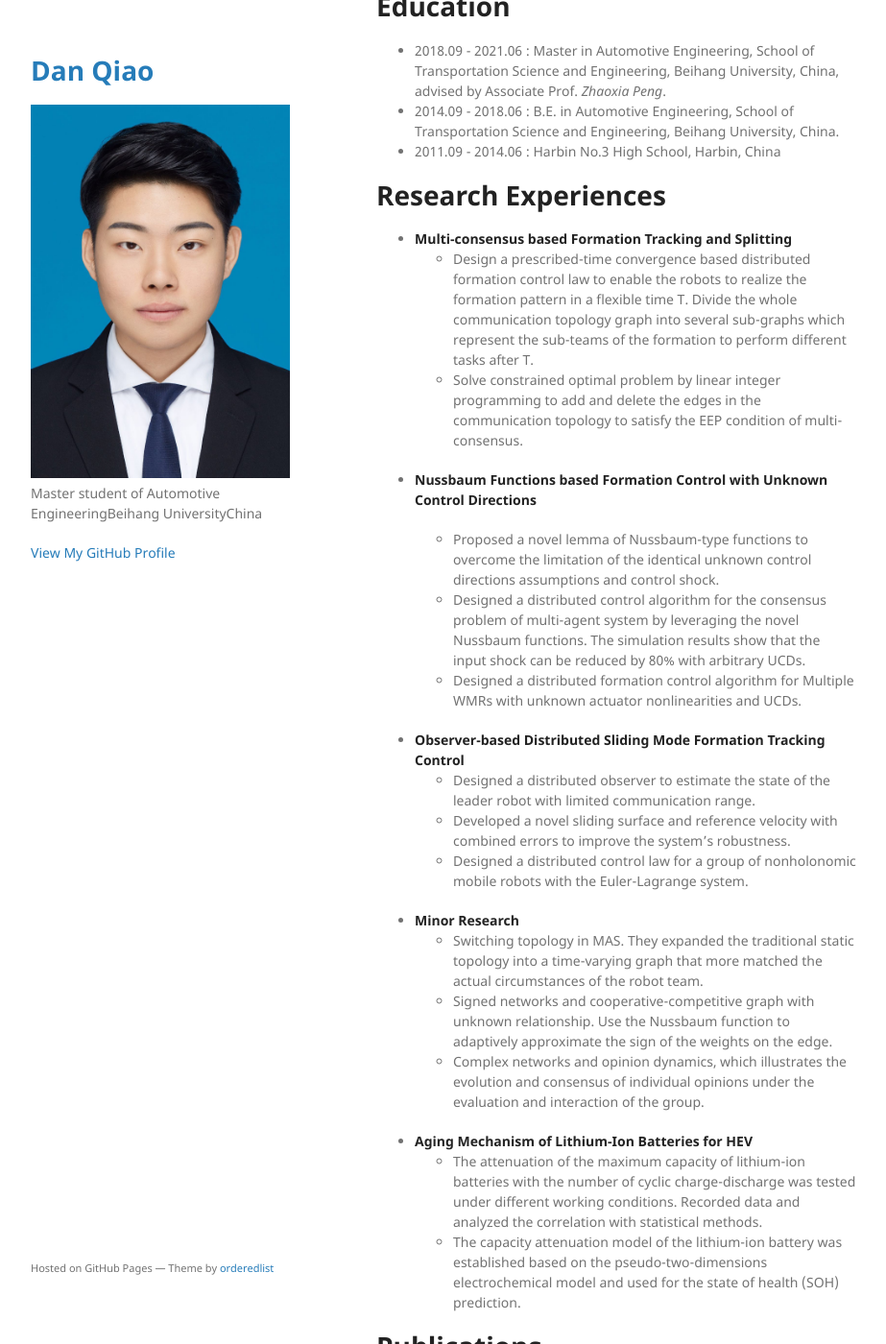
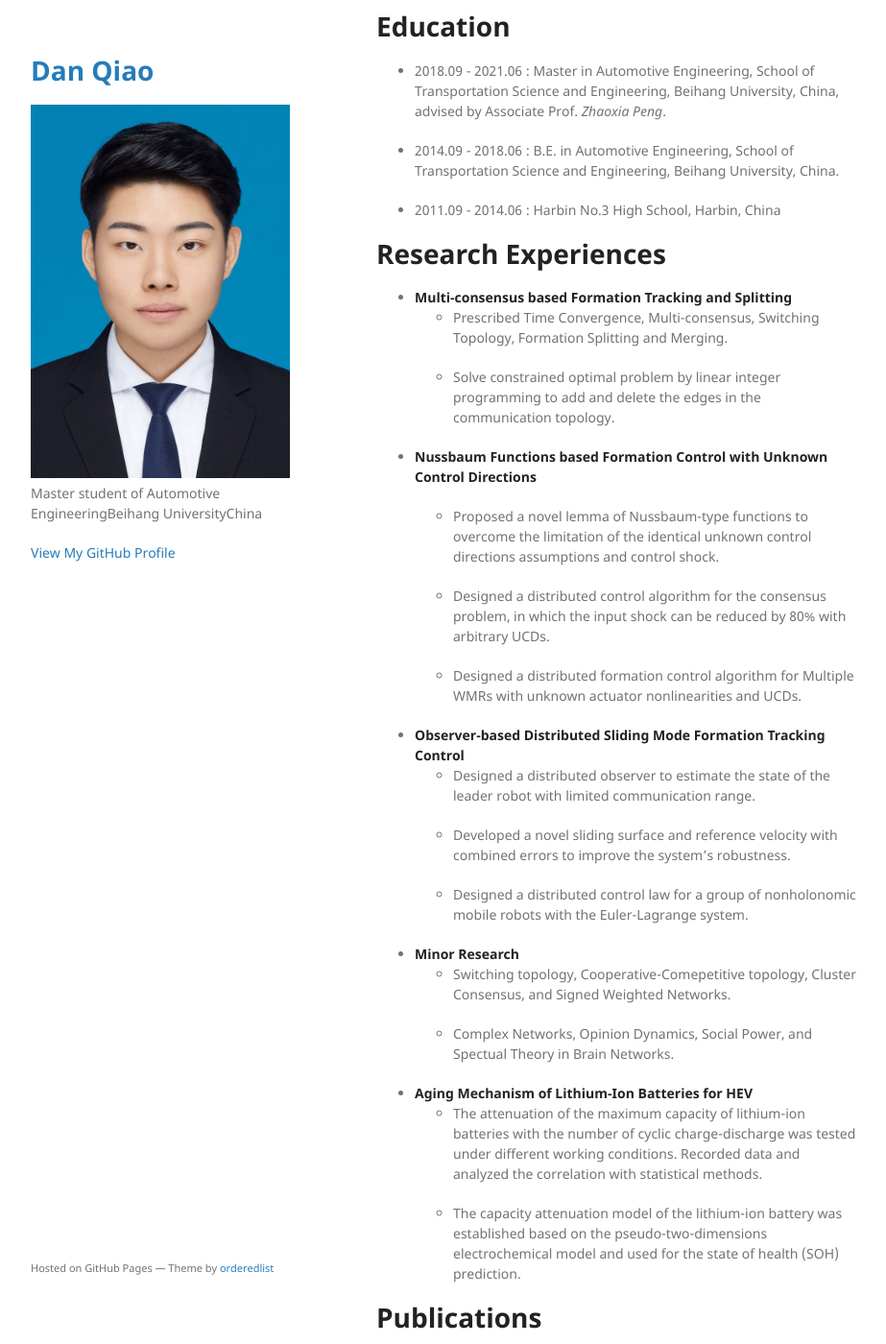
Before and after one commit to qiaodanbuaa/qiaodanbuaa.github.io, a Jekyll site: the page built from index.md, in a window 1280 px wide and 1400 px high, scrolled down 346 px. Shown: the whole window at 96% size, without its empty margins (178-1101 px from the left). Built offline with Jekyll 4.4.1, drawn with Linux system fonts in a browser that asks for light colours; our own code applies the rules of GitHub Pages for plain Markdown files; some of the changed text lies outside the part shown.

Commit message:
Update index.md

```diff
--- a/index.md
+++ b/index.md
@@ -5,38 +5,46 @@
 
 # About Me
 
-I’m currently a Master student in Automotive Engineering advised by Associate Prof. [Zhaoxia Peng](http://transportation.buaa.edu.cn/info/1092/4827.htm), at School of Transportation Science and Engineering, Beihang University. My research interests include **MAS, MRS, formation control, MARL, and Distributed Networked System**.
+I’m currently a Master student in Automotive Engineering advised by Associate Prof. [Zhaoxia Peng](http://transportation.buaa.edu.cn/info/1092/4827.htm), at School of Transportation Science and Engineering, Beihang University. My research interests include **Multi-agent System, Multi-robot Formation Control, Multi-agent Reinforcement Learning**.
 
 
 # Education
 
 *   2018.09 - 2021.06 : Master in Automotive Engineering, School of Transportation Science and Engineering, Beihang University, China, advised by Associate Prof. _Zhaoxia Peng_.
+
 *   2014.09 - 2018.06 : B.E. in Automotive Engineering, School of Transportation Science and Engineering, Beihang University, China.
+
 *   2011.09 - 2014.06 : Harbin No.3 High School, Harbin, China
 
 # Research Experiences
 
 - **Multi-consensus based Formation Tracking and Splitting**
-  - Design a prescribed-time convergence based distributed formation control law to enable the robots to realize the formation pattern in a flexible time T. Divide the whole communication topology graph into several sub-graphs which represent the sub-teams of the formation to perform different tasks after T.
-  - Solve constrained optimal problem by linear integer programming to add and delete the edges in the communication topology to satisfy the EEP condition of multi-consensus.
+  - Prescribed Time Convergence, Multi-consensus, Switching Topology, Formation Splitting and Merging.
+
+  - Solve constrained optimal problem by linear integer programming to add and delete the edges in the communication topology.
 - **Nussbaum Functions based Formation Control with Unknown Control Directions**
 
   - Proposed a novel lemma of Nussbaum-type functions to overcome the limitation of the identical unknown control directions assumptions and control shock.
-  - Designed a distributed control algorithm for the consensus problem of multi-agent system by leveraging the novel Nussbaum functions. The simulation results show that the input shock can be reduced by 80% with arbitrary UCDs.
+
+  - Designed a distributed control algorithm for the consensus problem, in which the input shock can be reduced by 80% with arbitrary UCDs.
+
   - Designed a distributed formation control algorithm for Multiple WMRs with unknown actuator nonlinearities and UCDs.
 
 - **Observer-based Distributed Sliding Mode Formation Tracking Control**
   - Designed a distributed observer to estimate the state of the leader robot with limited communication range.
+
   - Developed a novel sliding surface and reference velocity with combined errors to improve the system’s robustness.
+
   - Designed a distributed control law for a group of nonholonomic mobile robots with the Euler-Lagrange system.
 
 - **Minor Research**
-  - Switching topology in MAS. They expanded the traditional static topology into a time-varying graph that more matched the actual circumstances of the robot team.
-  - Signed networks and cooperative-competitive graph with unknown relationship. Use the Nussbaum function to adaptively approximate the sign of the weights on the edge.
-  - Complex networks and opinion dynamics, which illustrates the evolution and consensus of individual opinions under the evaluation and interaction of the group.
+  - Switching topology, Cooperative-Comepetitive topology, Cluster Consensus, and Signed Weighted Networks.
+
+  - Complex Networks, Opinion Dynamics, Social Power, and Spectual Theory in Brain Networks.
 
 - **Aging Mechanism of Lithium-Ion Batteries for HEV**
   - The attenuation of the maximum capacity of lithium-ion batteries with the number of cyclic charge-discharge was tested under different working conditions. Recorded data and analyzed the correlation with statistical methods.
+
   - The capacity attenuation model of the lithium-ion battery was established based on the pseudo-two-dimensions electrochemical model and used for the state of health (SOH) prediction.
 
 # Publications
```
